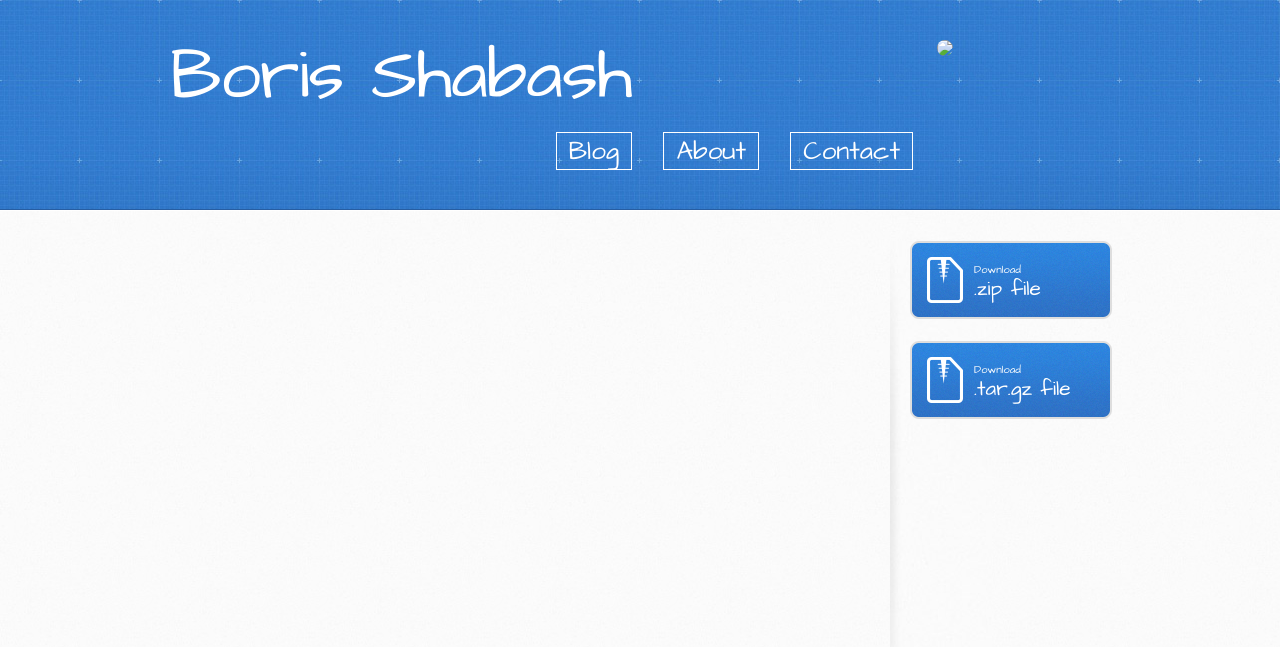
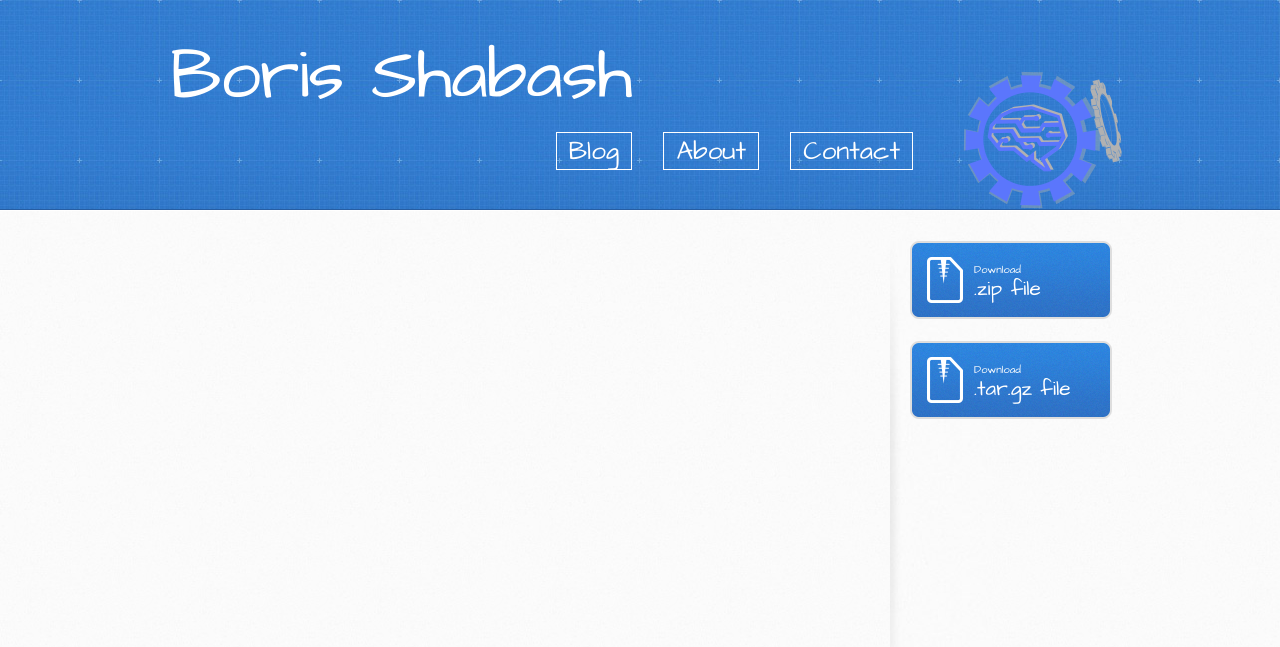
Before and after one commit to bshabashFD/bshabashFD.github.io_old2, a Jekyll site: the page built from index.md, in a window 1280 px wide. Shown: the top 647 px of the page. Built offline with Jekyll 4.4.1, drawn with Linux system fonts in a browser that asks for light colours.

Commit message:
Update _config.yml

```diff
--- a/_config.yml
+++ b/_config.yml
@@ -5,4 +5,4 @@ google_analytics:
 theme: jekyll-theme-architect
 
 #avatar: https://raw.githubusercontent.com/barryclark/jekyll-now/master/images/jekyll-logo.png
-avatar: asstes/images/logo.png
+avatar: /assets/images/logo.png
```
